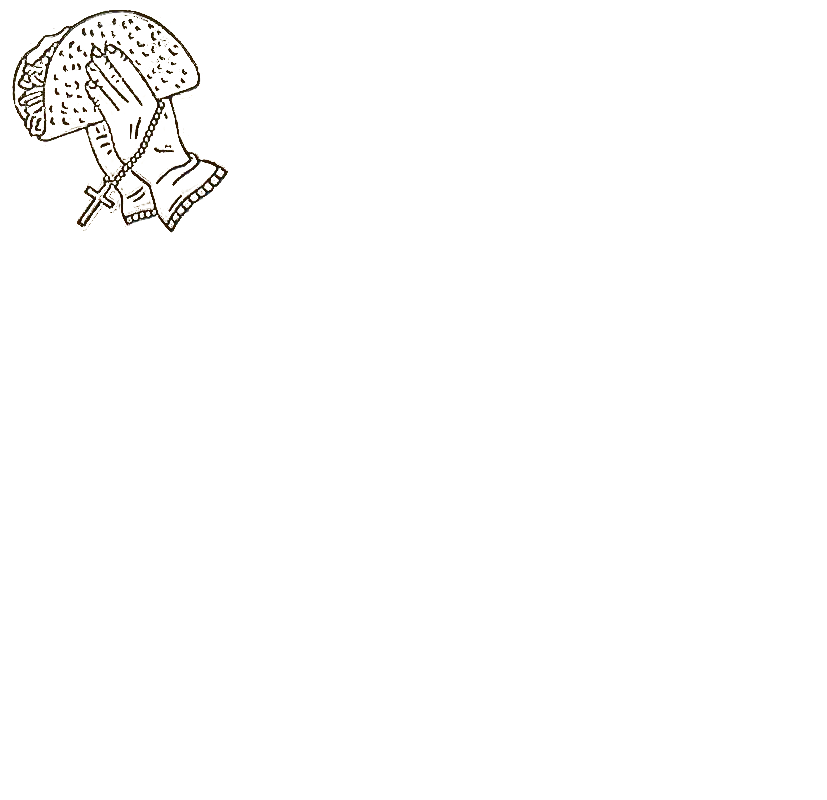
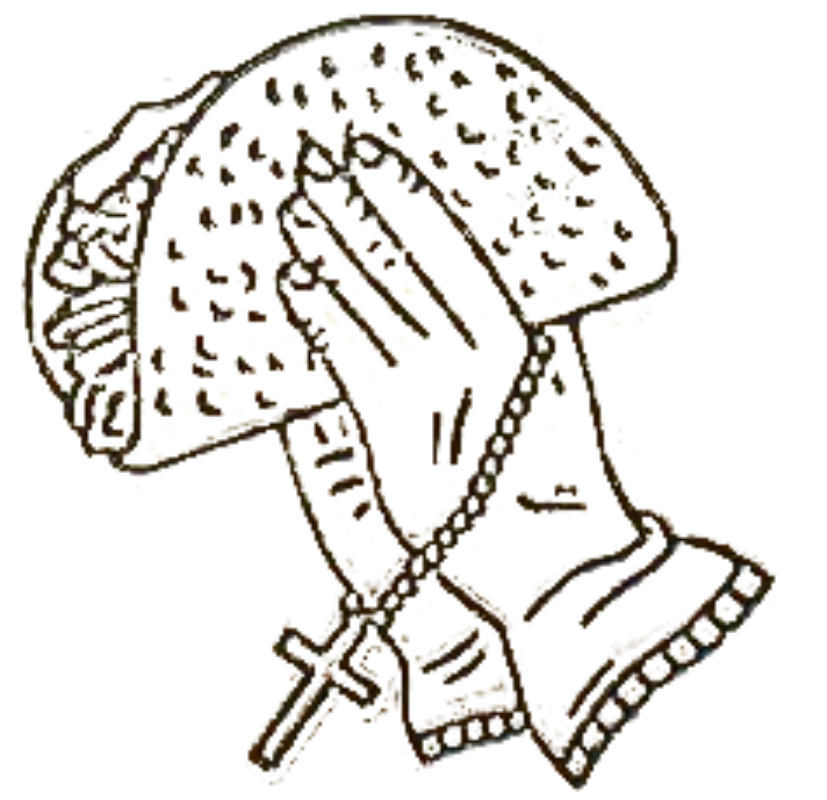
Before and after one commit to ReptarAzar/alpastor, a plain HTML site: page index.html in a window 1280 px wide. Shown: the whole page, without its empty margins (0-827 px from the left). Drawn offline with Linux system fonts and the light colour scheme.

Commit message:
Update index.html

```diff
--- a/index.html
+++ b/index.html
@@ -1 +1 @@
-<img src="alpastor.png" />
+<img src="alpastor.png" style="display: inline-block; height:100%; vertical-align: middle;" />
```
